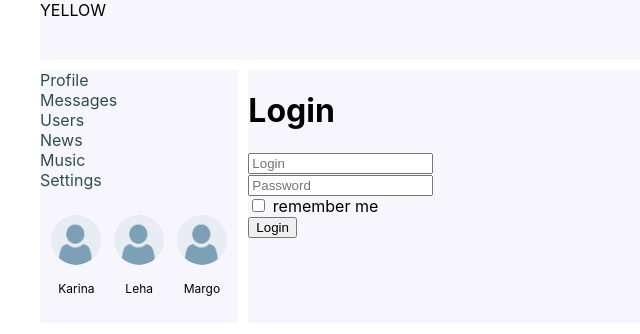
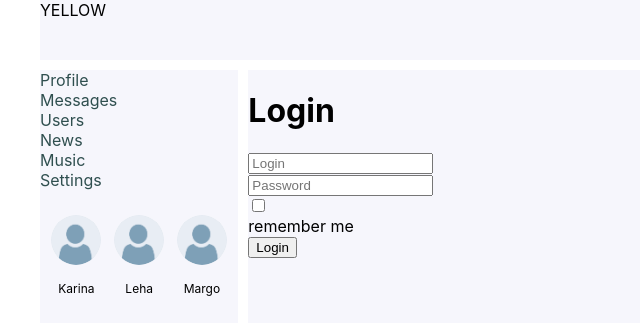
Before and after one commit to karinaOl/social_net, a React (Create React App) app: page /login in a window 1280 px wide. Shown: the top 334 px of the page, without its empty margins (0-640 px from the left). Built offline with nearby package versions, Linux system fonts and the light colour scheme; no server answers.

Commit message:
lesson 77

```diff
--- a/src/components/Dialogs/AddMessageForm/AddMessageForm.tsx
+++ b/src/components/Dialogs/AddMessageForm/AddMessageForm.tsx
@@ -1,17 +1,23 @@
 import React from "react";
 import {Field, InjectedFormProps, reduxForm} from "redux-form";
+import {Textarea} from "../../common/FormsControls/FormsControls";
+import {maxLengthCreator, required} from "../../../utils/validators/validators";
 
 export type AddMessageFormDataType = {
     newMessageBody: string
 }
 
+const maxLength50 = maxLengthCreator(50)
+
 export const AddMessageForm: React.FC<InjectedFormProps<AddMessageFormDataType>> = (props) => {
+
     return (
         <form onSubmit={props.handleSubmit}>
             <div>
-                <Field component={"textarea"}
+                <Field component={Textarea}
                        name={"newMessageBody"}
                        placeholder={"Enter your message"}
+                       validate={[required, maxLength50]}
                 />
             </div>
             <button>add</button>
--- a/src/components/Login/Login.tsx
+++ b/src/components/Login/Login.tsx
@@ -1,5 +1,7 @@
 import {Field, InjectedFormProps, reduxForm} from "redux-form";
 import React  from "react";
+import {Input} from "../common/FormsControls/FormsControls";
+import {maxLengthCreator, required} from "../../utils/validators/validators";
 
 type LoginFormDataType = {
     login: string
@@ -7,18 +9,19 @@ type LoginFormDataType = {
     rememberMe: boolean
 };
 
+const maxLength = maxLengthCreator(15)
 
 export const LoginForm: React.FC<InjectedFormProps<LoginFormDataType>> = (props) => {
   return (
       <form onSubmit={props.handleSubmit}>
           <div>
-              <Field placeholder={"Login"} name={"login"} component={"input"}/>
+              <Field placeholder={"Login"} name={"login"} component={Input} validate={[required, maxLength]}/>
           </div>
           <div>
-              <Field placeholder={"Password"} name={"password"} component={"input"}/>
+              <Field placeholder={"Password"} name={"password"} component={Input} validate={[required, maxLength]}/>
           </div>
           <div>
-              <Field type={"checkbox"} name={"rememberMe"} component={"input"}/> remember me
+              <Field type={"checkbox"} name={"rememberMe"} component={Input} validate={[required, maxLength]}/> remember me
           </div>
           <div>
               <button>Login</button>
--- a/src/components/Profile/MyPost/AddNewPostForm/AddNewPostForm.tsx
+++ b/src/components/Profile/MyPost/AddNewPostForm/AddNewPostForm.tsx
@@ -1,16 +1,21 @@
 import React from "react";
 import {Field, InjectedFormProps, reduxForm} from "redux-form";
+import {maxLengthCreator, required} from "../../../../utils/validators/validators";
+import {Textarea} from "../../../common/FormsControls/FormsControls";
 
 export type AddNewPostFormDataType = {
     newPostText: string
 }
 
+const maxLength = maxLengthCreator(30)
+
 export const AddNewPostForm: React.FC<InjectedFormProps<AddNewPostFormDataType>> = (props) => {
     return (
         <form onSubmit={props.handleSubmit}>
             <div>
-                <Field component={"textarea"}
+                <Field component={Textarea}
                        name={"newPostText"}
+                       validate={[required, maxLength]}
                 />
             </div>
             <button>ADD</button>
--- /dev/null
+++ b/src/components/common/FormsControls/FormControl.module.css
@@ -0,0 +1,10 @@
+.formControl.error input,
+.formControl.error textarea
+{
+    border: 1px solid red;
+}
+
+.formControl.error span
+{
+    color: red;
+}
--- /dev/null
+++ b/src/components/common/FormsControls/FormsControls.tsx
@@ -0,0 +1,29 @@
+import React, { FC } from "react";
+import {WrappedFieldMetaProps, WrappedFieldProps} from "redux-form";
+import style from "./FormControl.module.css"
+
+
+type FormControlsPropsType = {
+    meta: WrappedFieldMetaProps
+}
+
+const FormControl: FC<FormControlsPropsType> = ({meta: {touched, error}, children}) => {
+    const hasError = touched && error
+
+    return(
+        <div className={`${style.formControl} ${hasError ? style.error : ""}`}>
+            {children}
+            {hasError && <span>{error}</span>}
+        </div>
+    )
+}
+
+export const Textarea: FC<WrappedFieldProps> = (props) => {
+    const {input, meta, ...restProps} = props;
+    return<FormControl {...props}><textarea {...input} {...restProps}/></FormControl>
+}
+
+export const Input: FC<WrappedFieldProps> = (props) => {
+    const {input, meta, ...restProps} = props;
+    return <FormControl {...props}><input {...input} {...restProps}/></FormControl>
+}
--- /dev/null
+++ b/src/utils/validators/validators.tsx
@@ -0,0 +1,11 @@
+
+export const required = (value: string) => {
+    if(value) return undefined;
+
+    return "Field is required"
+}
+
+export const maxLengthCreator = (maxLength: number) => (value: string) => {
+    if(value && value.length > maxLength) return `Max length is ${maxLength} symbols`
+    return undefined;
+}
```
